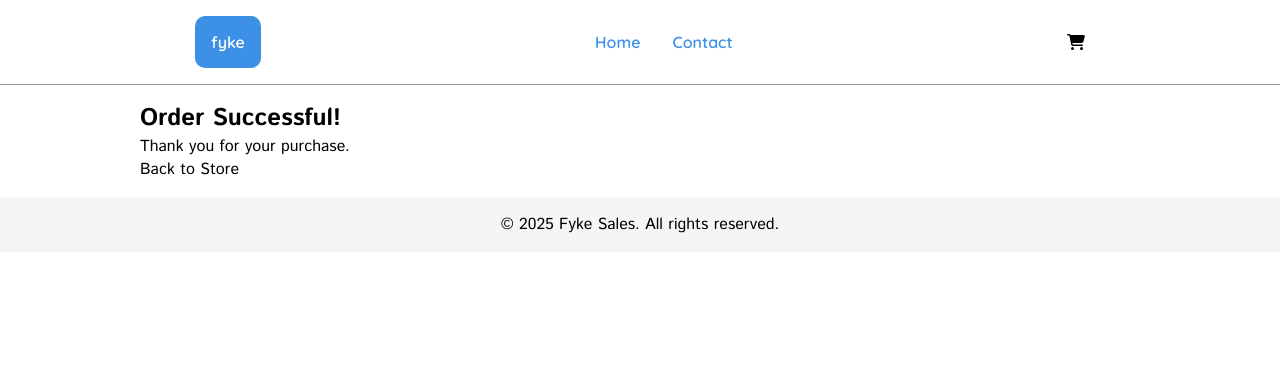
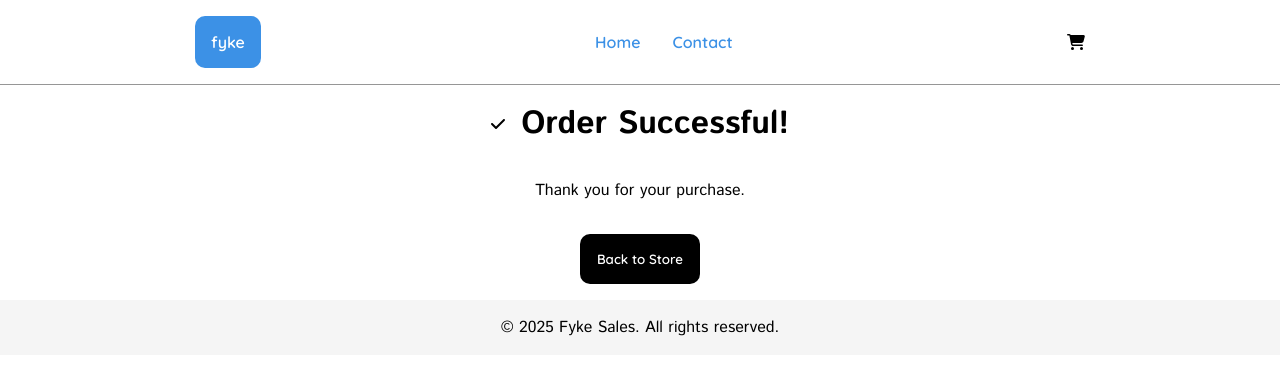
Before and after one commit to vicwinsj/javascript-frameworks, a React (Create React App) app: page /checkout-success in a window 1280 px wide. Shown: the top 374 px of the page. Built offline with nearby package versions, Linux system fonts and the light colour scheme.

Commit message:
Checkout Success

```diff
--- a/src/components/Button/ButtonStyles.js
+++ b/src/components/Button/ButtonStyles.js
@@ -3,15 +3,18 @@ import styled from "styled-components";
 export const BaseButton = styled.button`
   font-family: "Quicksand", sans-serif;
   text-align: center;
-  text-transform: lowercase;
   font-weight: 600;
-  color: #3c91e6;
   border-radius: 10px;
   padding: 1rem;
-  border: solid 1px #3c91e6;
   background-color: white;
   cursor: pointer;
+  transition: all 0.3s ease-out;
+  }
+`;
 
+export const PrimaryButton = styled(BaseButton)`
+  color: #3c91e6;
+  border: solid 1px #3c91e6;
   &:hover {
     border: solid 1px invisible;
     background-color: #3c91e6;
@@ -19,4 +22,12 @@ export const BaseButton = styled.button`
   }
 `;
 
-export const PrimaryButton = styled(BaseButton)``;
+export const AlternateButton = styled(BaseButton)`
+  background-color: #000000;
+  color: #ffffff;
+  border: solid 1px transparent;
+  &:hover {
+    background-color: #111111;
+    border: solid 1px #000000;
+  }
+`;
--- a/src/components/Cart/Cart.js
+++ b/src/components/Cart/Cart.js
@@ -2,7 +2,7 @@ import React, { useContext } from "react";
 import { Link } from "react-router-dom";
 import { CartContext } from "../../context/CartContext";
 import { CartContainer, CartBadge } from "./CartStyles";
-import { FontAwesomeIcon } from "@fortawesome/react-fontawesome";
+import { CartIcon } from "./CartStyles";
 import { faCartShopping } from "@fortawesome/free-solid-svg-icons";
 
 const Cart = () => {
@@ -13,7 +13,7 @@ const Cart = () => {
   return (
     <CartContainer>
       <Link to="/checkout" className="cart-link">
-        <FontAwesomeIcon icon={faCartShopping} />
+        <CartIcon icon={faCartShopping} />
         {totalItems > 0 && <CartBadge>{totalItems}</CartBadge>}
       </Link>
     </CartContainer>
--- a/src/components/Cart/CartStyles.js
+++ b/src/components/Cart/CartStyles.js
@@ -1,9 +1,18 @@
 import styled from "styled-components";
+import { FontAwesomeIcon } from "@fortawesome/react-fontawesome";
 
 export const CartContainer = styled.div`
   position: relative;
   cursor: pointer;
   color: #000;
+`;
+
+export const CartIcon = styled(FontAwesomeIcon)`
+  color: black;
+  transition: all 0.3s ease-out;
+  &:hover {
+    color: #111111;
+  }
 `;
 
 export const CartBadge = styled.span`
@@ -15,4 +24,7 @@ export const CartBadge = styled.span`
   border-radius: 50%;
   padding: 0.1rem 0.4rem;
   font-size: 0.8rem;
+  transition: all 0.3s ease-out;
+  &:hover {
+  }
 `;
--- a/src/components/Header/HeaderStyles.js
+++ b/src/components/Header/HeaderStyles.js
@@ -19,6 +19,11 @@ export const Logo = styled.a`
   color: white;
   text-transform: lowercase;
   background-color: #3c91e6;
+  transition: all 0.3s ease-out;
+
+  &:hover {
+    background-color: #367ec6;
+  }
 `;
 
 export const Nav = styled.nav`
@@ -32,7 +37,7 @@ export const NavLink = styled.a`
   text-decoration: none;
   font-size: 1rem;
   font-weight: 600;
-
+  transition: all 0.3s ease-out;
   &:hover {
     background-color: #f1f1f1;
     border-radius: 10px;
--- a/src/pages/Checkout/CheckoutPage.js
+++ b/src/pages/Checkout/CheckoutPage.js
@@ -10,7 +10,7 @@ import {
   ItemContent,
   CartTotal,
 } from "./CheckoutStyles";
-import { BaseButton } from "../../components/Button/ButtonStyles";
+import { PrimaryButton } from "../../components/Button/ButtonStyles";
 
 const CheckoutPage = () => {
   const { cart } = useContext(CartContext);
@@ -23,7 +23,7 @@ const CheckoutPage = () => {
   if (cart.length === 0) {
     return (
       <div>
-        <h2>Cart is empty!</h2>
+        <h1>Cart is empty!</h1>
       </div>
     );
   }
@@ -38,7 +38,7 @@ const CheckoutPage = () => {
   return (
     <CheckoutContainer>
       <CartItems>
-        <h2>Cart</h2>
+        <h1>Cart</h1>
         {cart.map((item) => (
           <CartItem key={item.id}>
             <ItemImageContainer>
@@ -69,7 +69,7 @@ const CheckoutPage = () => {
         <p>
           Total: $ <strong>{total.toFixed(2)}</strong>
         </p>
-        <BaseButton onClick={handleCheckout}>Place order</BaseButton>
+        <PrimaryButton onClick={handleCheckout}>Place order</PrimaryButton>
       </CartTotal>
     </CheckoutContainer>
   );
--- a/src/pages/CheckoutSuccess/CheckoutSuccessPage.js
+++ b/src/pages/CheckoutSuccess/CheckoutSuccessPage.js
@@ -1,6 +1,10 @@
 import React, { useContext, useEffect } from "react";
 import { Link } from "react-router-dom";
 import { CartContext } from "../../context/CartContext";
+import { CheckoutSuccessContainer, OrderTitle } from "./CheckoutSuccessStyles";
+import { FontAwesomeIcon } from "@fortawesome/react-fontawesome";
+import { faCheck } from "@fortawesome/free-solid-svg-icons";
+import { AlternateButton } from "../../components/Button/ButtonStyles";
 
 const CheckoutSuccessPage = () => {
   const { setCart } = useContext(CartContext);
@@ -10,11 +14,13 @@ const CheckoutSuccessPage = () => {
   }, [setCart]);
 
   return (
-    <div>
-      <h2>Order Successful!</h2>
+    <CheckoutSuccessContainer>
+      <OrderTitle>
+        <FontAwesomeIcon icon={faCheck} /> <h1>Order Successful!</h1>
+      </OrderTitle>
       <p>Thank you for your purchase.</p>
-      <Link to="/">Back to Store</Link>
-    </div>
+      <AlternateButton to="/">Back to Store</AlternateButton>
+    </CheckoutSuccessContainer>
   );
 };
 
--- /dev/null
+++ b/src/pages/CheckoutSuccess/CheckoutSuccessStyles.js
@@ -0,0 +1,18 @@
+import styled from "styled-components";
+
+export const CheckoutSuccessContainer = styled.div`
+  width: 100%;
+  display: flex;
+  flex-direction: column;
+  align-items: center;
+  gap: 2rem;
+`;
+
+export const OrderTitle = styled.div`
+  color: ;
+  width: 100%;
+  display: flex;
+  align-items: center;
+  justify-content: center;
+  gap: 1rem;
+`;
--- a/src/pages/Home/HomeStyles.js
+++ b/src/pages/Home/HomeStyles.js
@@ -30,7 +30,11 @@ export const ProductCard = styled.div`
   gap: 1rem;
   padding: 1rem;
   border-radius: 1rem;
-  box-shadow: 0px 5px 5px #c0c0c0;
+  background-color: rgb(245, 245, 245);
+
+  &:hover {
+    box-shadow: 0px 5px 5px #c0c0c0;
+  }
 `;
 
 export const ProductContent = styled.div`
--- a/src/pages/Product/ProductPage.js
+++ b/src/pages/Product/ProductPage.js
@@ -12,7 +12,7 @@ import {
   ReviewIntro,
   Review,
 } from "./ProductStyles";
-import { BaseButton } from "../../components/Button/ButtonStyles";
+import { PrimaryButton } from "../../components/Button/ButtonStyles";
 import { FontAwesomeIcon } from "@fortawesome/react-fontawesome";
 import { faStar } from "@fortawesome/free-solid-svg-icons";
 
@@ -58,9 +58,9 @@ const ProductPage = () => {
           <p>
             $ <strong>{product.discountedPrice}</strong>
           </p>
-          <BaseButton onClick={() => addToCart(product)}>
+          <PrimaryButton onClick={() => addToCart(product)}>
             Add to Cart
-          </BaseButton>
+          </PrimaryButton>
         </ProductInfo>
         <ProductReviews>
           <h2>Reviews</h2>
```
